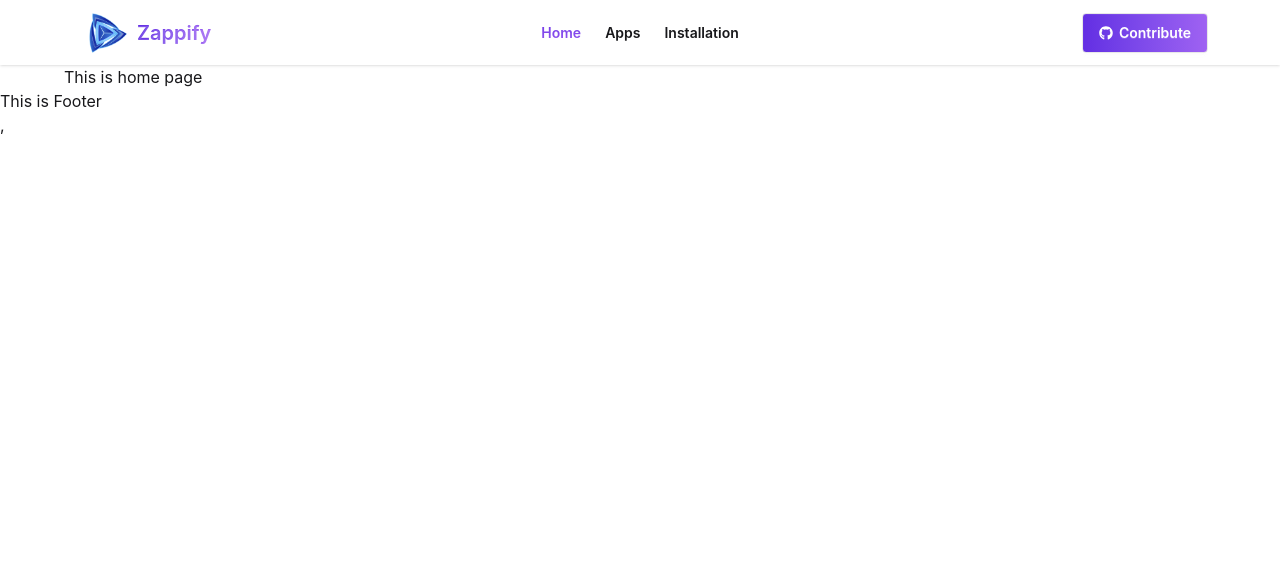
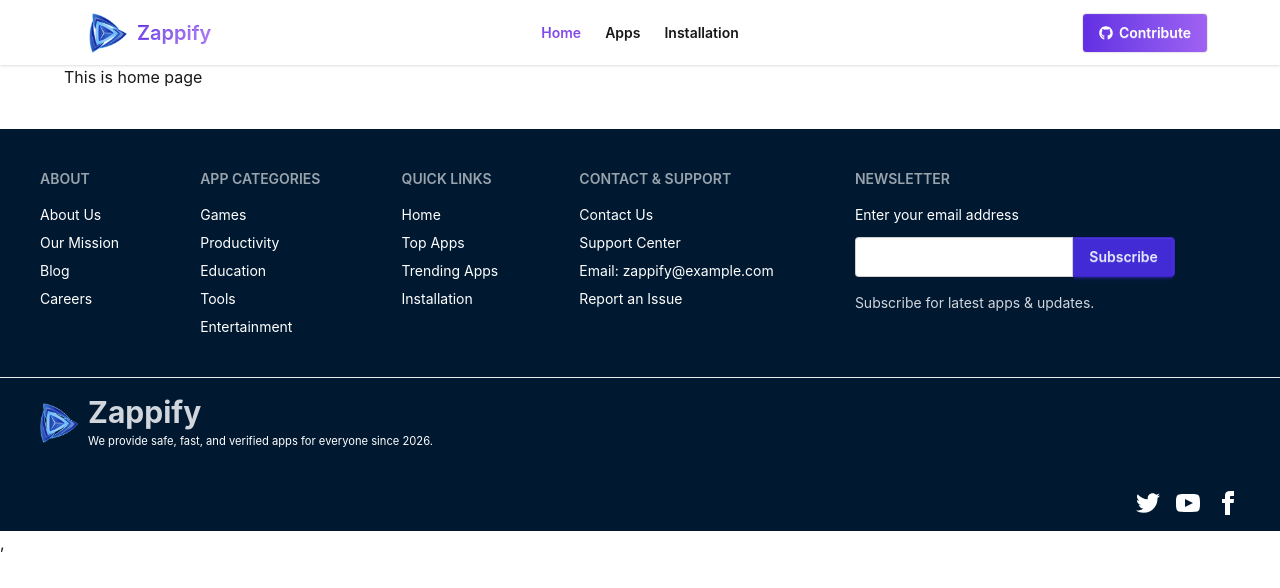
Before and after one commit to freelancernaim128992/Zappify, a React (Vite) app: page / in a window 1280 px wide. Shown: the top 588 px of the page. Built offline with nearby package versions, Linux system fonts and the light colour scheme.

Commit message:
added footer

```diff
--- a/src/components/Footer/Footer.jsx
+++ b/src/components/Footer/Footer.jsx
@@ -1,9 +1,103 @@
 import React from 'react';
+import logo from '../../assets/logo.png';
 
 const Footer = () => {
     return (
-        <div>
-            <h2>This is Footer</h2>
+        <div className='bg-[#001931] text-white mt-10'>
+            <footer className="footer sm:footer-horizontal text-white p-10">
+                <nav>
+                    <h6 className="footer-title">About</h6>
+                    <a className="link link-hover">About Us</a>
+                    <a className="link link-hover">Our Mission</a>
+                    <a className="link link-hover">Blog</a>
+                    <a className="link link-hover">Careers</a>
+                </nav>
+                <nav>
+                    <h6 className="footer-title">App Categories</h6>
+                    <a className="link link-hover">Games</a>
+                    <a className="link link-hover">Productivity</a>
+                    <a className="link link-hover">Education</a>
+                    <a className="link link-hover">Tools</a>
+                    <a className="link link-hover">Entertainment</a>
+                </nav>
+                <nav>
+                    <h6 className="footer-title">Quick Links</h6>
+                    <a className="link link-hover">Home</a>
+                    <a className="link link-hover">Top Apps</a>
+                    <a className="link link-hover">Trending Apps</a>
+                    <a className="link link-hover">Installation</a>
+                </nav>
+                <nav>
+                    <h6 className="footer-title">Contact & Support</h6>
+                    <a className="link link-hover">Contact Us</a>
+                    <a className="link link-hover">Support Center</a>
+                    <a className="link link-hover">Email: zappify@example.com</a>
+                    <a className="link link-hover">Report an Issue</a>
+                </nav>
+                <form>
+                    <h6 className="footer-title">Newsletter</h6>
+                    <fieldset className="w-80">
+                        <label>Enter your email address</label>
+                        <div className="join">
+                            <input
+                                type="email"
+                                placeholder="enter your email"
+                                className="input input-bordered join-item mt-3" />
+                            <button className="btn btn-primary join-item mt-3">Subscribe</button>
+                        </div>
+                        <p className='mt-4 text-sm text-gray-300'>Subscribe for latest apps & updates.</p>
+                    </fieldset>
+                </form>
+            </footer>
+            <footer className="footer border-base-300 border-t px-10 py-4">
+                <aside className="grid-flow-col items-center">
+                    <img className='h-10' src={logo} alt="Logo" />
+                    <p>
+                        <span class="text-gray-300 text-3xl font-bold">
+                                Zappify
+                            </span>
+                        <br />
+                        <small>We provide safe, fast, and verified apps for everyone since 2026.</small>
+                    </p>
+                </aside>
+                <nav className="md:place-self-center md:justify-self-end">
+                    <div className="grid grid-flow-col gap-4">
+                        <a>
+                            <svg
+                                xmlns="http://www.w3.org/2000/svg"
+                                width="24"
+                                height="24"
+                                viewBox="0 0 24 24"
+                                className="fill-current">
+                                <path
+                                    d="M24 4.557c-.883.392-1.832.656-2.828.775 1.017-.609 1.798-1.574 2.165-2.724-.951.564-2.005.974-3.127 1.195-.897-.957-2.178-1.555-3.594-1.555-3.179 0-5.515 2.966-4.797 6.045-4.091-.205-7.719-2.165-10.148-5.144-1.29 2.213-.669 5.108 1.523 6.574-.806-.026-1.566-.247-2.229-.616-.054 2.281 1.581 4.415 3.949 4.89-.693.188-1.452.232-2.224.084.626 1.956 2.444 3.379 4.6 3.419-2.07 1.623-4.678 2.348-7.29 2.04 2.179 1.397 4.768 2.212 7.548 2.212 9.142 0 14.307-7.721 13.995-14.646.962-.695 1.797-1.562 2.457-2.549z"></path>
+                            </svg>
+                        </a>
+                        <a>
+                            <svg
+                                xmlns="http://www.w3.org/2000/svg"
+                                width="24"
+                                height="24"
+                                viewBox="0 0 24 24"
+                                className="fill-current">
+                                <path
+                                    d="M19.615 3.184c-3.604-.246-11.631-.245-15.23 0-3.897.266-4.356 2.62-4.385 8.816.029 6.185.484 8.549 4.385 8.816 3.6.245 11.626.246 15.23 0 3.897-.266 4.356-2.62 4.385-8.816-.029-6.185-.484-8.549-4.385-8.816zm-10.615 12.816v-8l8 3.993-8 4.007z"></path>
+                            </svg>
+                        </a>
+                        <a>
+                            <svg
+                                xmlns="http://www.w3.org/2000/svg"
+                                width="24"
+                                height="24"
+                                viewBox="0 0 24 24"
+                                className="fill-current">
+                                <path
+                                    d="M9 8h-3v4h3v12h5v-12h3.642l.358-4h-4v-1.667c0-.955.192-1.333 1.115-1.333h2.885v-5h-3.808c-3.596 0-5.192 1.583-5.192 4.615v3.385z"></path>
+                            </svg>
+                        </a>
+                    </div>
+                </nav>
+            </footer>
         </div>
     );
 };
```
Also changed, not shown: 1 other file (tests, documents, lock files or other folders).
